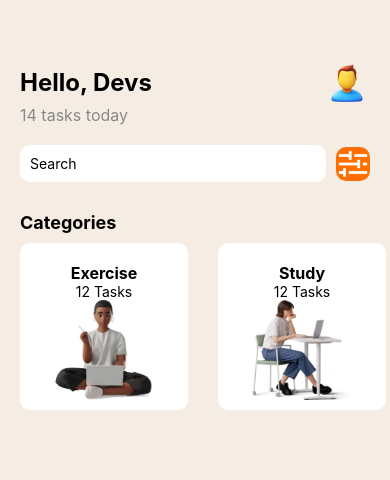
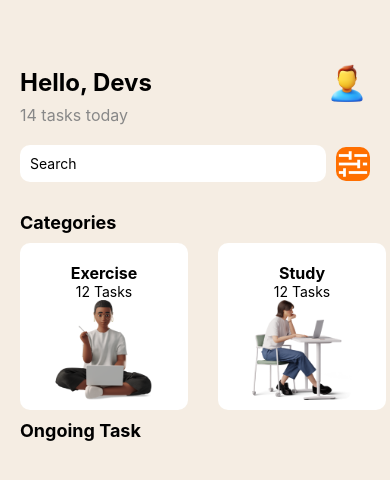
Before and after one commit to mubarakck/rn-assignment3-11293859, a React Native app in the folder myApp/: screen / in a window 390 px wide. Shown: the top 480 px of the page. Built offline with nearby package versions, Linux system fonts and the light colour scheme.

Commit message:
begun with the ongoing tasks section

```diff
--- a/myApp/App.js
+++ b/myApp/App.js
@@ -98,7 +98,7 @@ export default function App() {
 
         </View>
 
-
+        <Text style={styles.sectionTitle}>Ongoing Task</Text>
 
 
 
```
